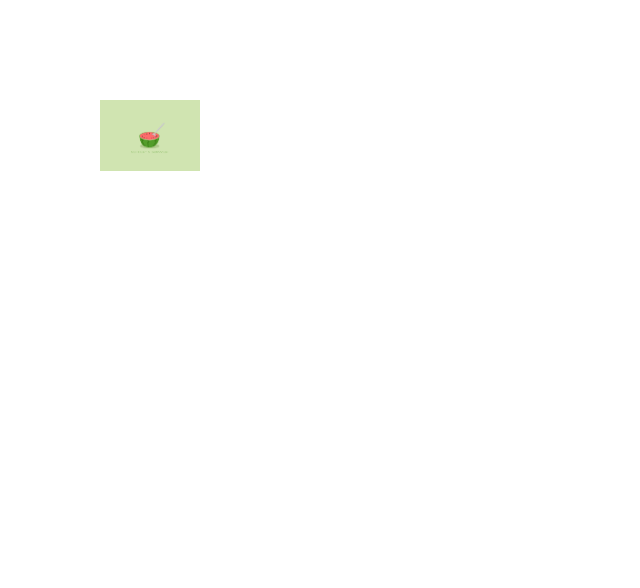
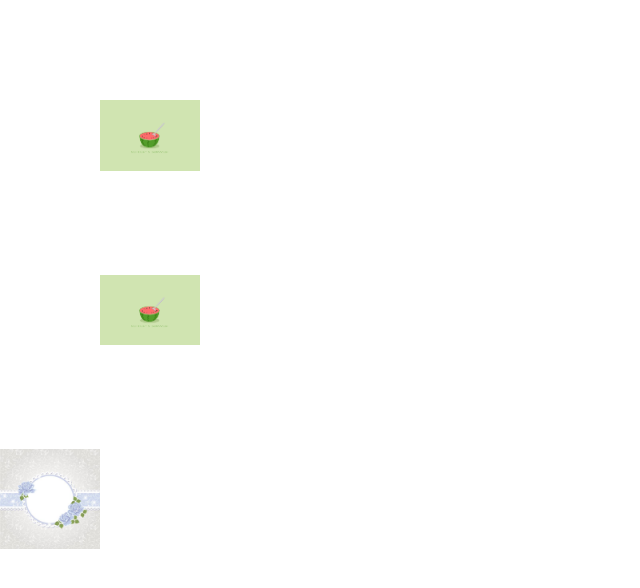
Before and after one commit to wiki-wiki/tata-demo, a plain HTML site: page index.html in a window 1280 px wide. Shown: the whole page, without its empty margins (0-640 px from the left). Drawn offline with Linux system fonts and the light colour scheme.

Commit message:
add a img

```diff
--- a/index.html
+++ b/index.html
@@ -9,5 +9,7 @@
 
 	<div id="test"><img src="./images/timg.jpg" ></div>
 
+	<div id="test"><img src="./images/timg.jpg" ></div>
+	<div id="test2"><img src="./images/test2.jpg"></div>
 </body>
 </html>
--- a/main.css
+++ b/main.css
@@ -1,4 +1,5 @@
 *{padding: 0px;margin: 0px;}
 
 #test {margin:100px;}
-#test img{width: 100px;width: 100px;}
+#test img{width: 100px;width: 100px;}#test img{width: 100px;width: 100px;}
+#test2 img{width: 100px;width: 100px;}
```
Also changed, not shown: images/test2.jpg (added).
